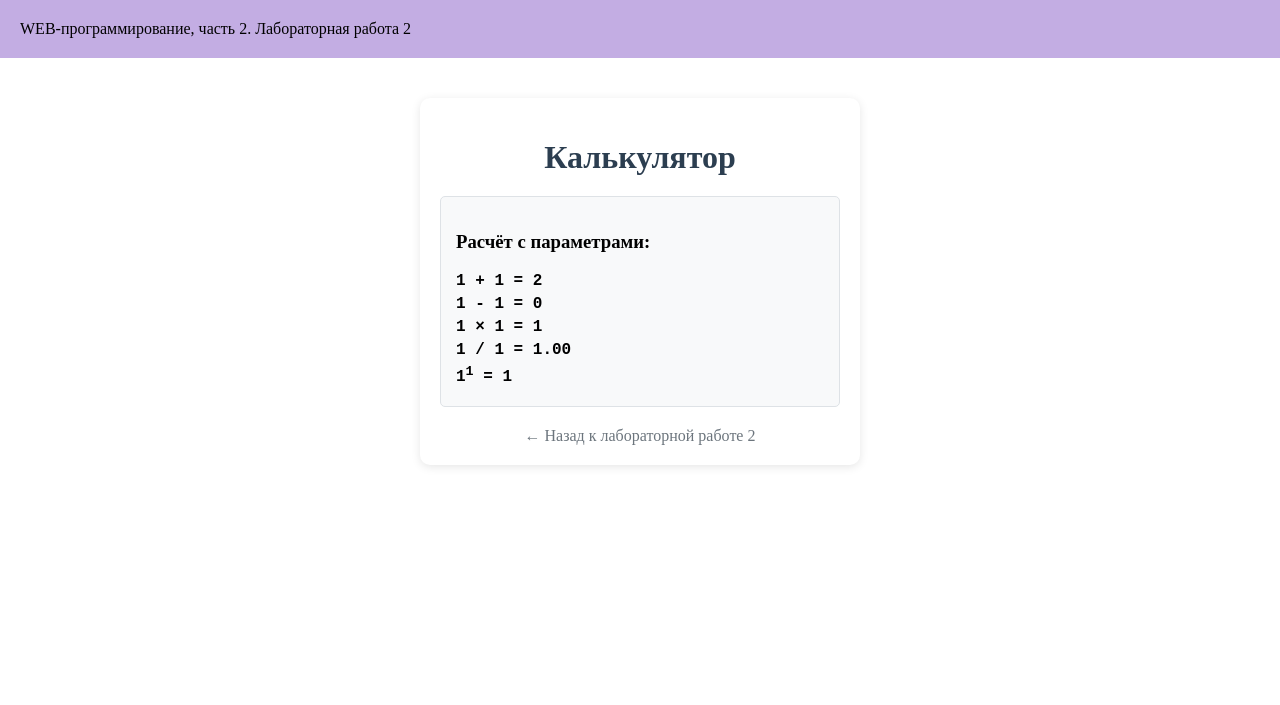
After one commit to anyaKir/web-back-labs, a Flask app: page /lab2/calc/1/1 in a window 1280 px wide. The commit adds this page. Shown: the top 705 px of the page. Run offline with Flask 3, Linux system fonts and the light colour scheme.

Commit message:
Выражения

```diff
--- a/app.py
+++ b/app.py
@@ -344,6 +344,21 @@ def add_flower(name):
 def add_flower_no_name():
     return render_template('error400.html'), 400
 
+@app.route('/lab2/calc/')
+def calc_default():
+    """Перенаправление на калькулятор с значениями по умолчанию"""
+    return redirect('/lab2/calc/1/1')
+
+@app.route('/lab2/calc/<int:a>')
+def calc_single(a):
+    """Перенаправление на калькулятор с одним числом (второе = 1)"""
+    return redirect(f'/lab2/calc/{a}/1')
+
+@app.route('/lab2/calc/<int:a>/<int:b>')
+def calc(a, b):
+    """Калькулятор с двумя числами"""
+    return render_template('calc.html', a=a, b=b)
+
 @app.route('/lab2/example')
 def example():
     name = 'Анна Кирдячкина'
--- a/static/main.css
+++ b/static/main.css
@@ -23,3 +23,35 @@ footer {
     left: 0;
     right: 0;
 }
+.calc-results {
+    background: rgba(255,255,255,0.2);
+    padding: 20px;
+    border-radius: 10px;
+    margin: 20px 0;
+}
+
+.result-item {
+    display: flex;
+    justify-content: space-between;
+    align-items: center;
+    margin: 10px 0;
+    padding: 10px;
+    background: rgba(255,255,255,0.1);
+    border-radius: 5px;
+}
+
+.operation {
+    font-weight: bold;
+    min-width: 100px;
+    text-align: left;
+}
+
+.equals {
+    margin: 0 10px;
+}
+
+.examples {
+    margin-top: 20px;
+    font-size: 0.9em;
+    opacity: 0.8;
+}
--- /dev/null
+++ b/templates/calc.html
@@ -0,0 +1,65 @@
+{% extends "base.html" %}
+
+{% block lab %}Лабораторная работа 2{% endblock %}
+
+{% block main %}
+    <style>
+        .calc-container {
+            max-width: 400px;
+            margin: 0 auto;
+            background: white;
+            padding: 20px;
+            border-radius: 10px;
+            box-shadow: 0 2px 10px rgba(0,0,0,0.1);
+        }
+        .calc-title {
+            text-align: center;
+            color: #2c3e50;
+            margin-bottom: 20px;
+        }
+        .calc-result {
+            background: #f8f9fa;
+            border: 1px solid #dee2e6;
+            border-radius: 5px;
+            padding: 15px;
+            margin-bottom: 20px;
+        }
+        .operation {
+            font-family: 'Courier New', monospace;
+            font-size: 16px;
+            margin: 5px 0;
+        }
+        .back-link {
+            display: block;
+            text-align: center;
+            margin-top: 20px;
+            color: #6c757d;
+            text-decoration: none;
+        }
+        .back-link:hover {
+            color: #495057;
+        }
+    </style>
+
+    <div class="calc-container">
+        <h1 class="calc-title">Калькулятор</h1>
+
+        <div class="calc-result">
+            <h3>Расчёт с параметрами:</h3>
+            <div class="operation">{{ a }} + {{ b }} = {{ a + b }}</div>
+            <div class="operation">{{ a }} - {{ b }} = {{ a - b }}</div>
+            <div class="operation">{{ a }} × {{ b }} = {{ a * b }}</div>
+            <div class="operation">
+                {{ a }} / {{ b }} =
+                {% if b != 0 %}
+                    {{ "%.2f"|format(a / b) }}
+                {% else %}
+                    ∞ (деление на ноль)
+                {% endif %}
+            </div>
+            <div class="operation">{{ a }}<sup>{{ b }}</sup> = {{ a ** b }}</div>
+        </div>
+
+        <a href="/lab2" class="back-link">← Назад к лабораторной работе 2</a>
+    </div>
+{% endblock %}
```
Also changed, not shown: templates/lab2.html (+16 -4 lines).
